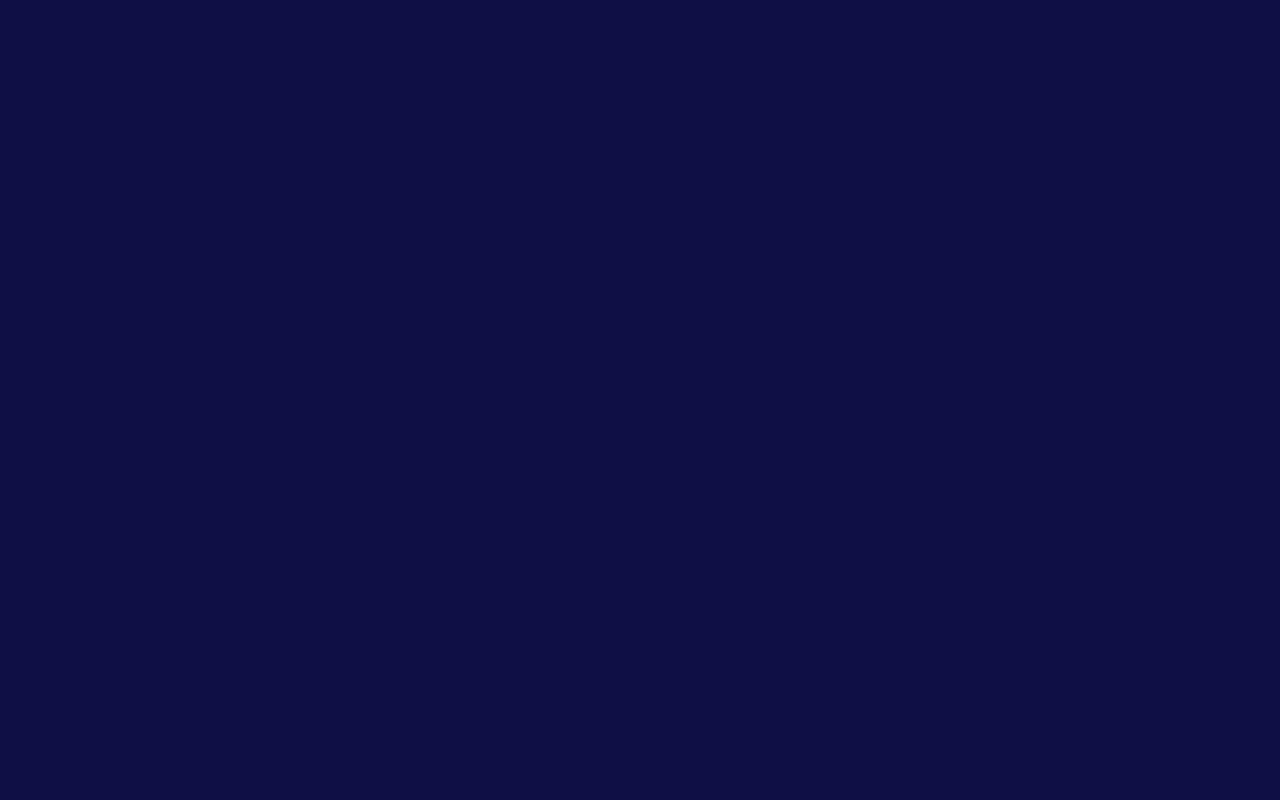
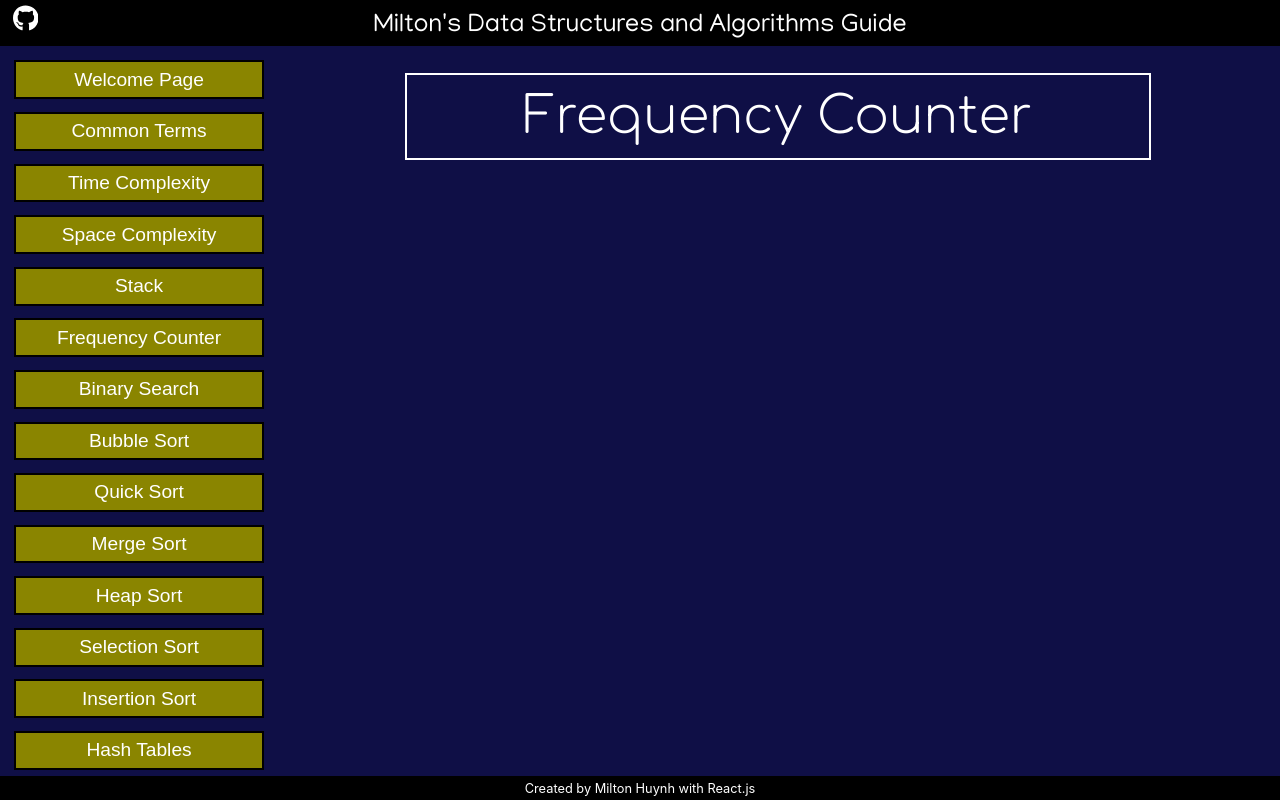
Before and after one commit to miltonhuynh/DSA-guide, a React (Create React App) app in the folder app/: page /DSA-guide/FrequencyCounter in a window 1280 px wide. Before the commit this address had no page. Built offline with nearby package versions, Linux system fonts and the light colour scheme; a web font is replaced by a local one.

Commit message:
Frequency counter page added

```diff
--- a/app/src/Components/Home.js
+++ b/app/src/Components/Home.js
@@ -6,7 +6,8 @@ export default function Home() {
       <div class="Concept_title">Welcome!</div>
       <div class="Concept_description">
         <div>This website is still under construction, feel free to visit every now and then to check my progress!</div><br></br>
-        <div>Data Structures and Algorithms is the way data is organized and manipulated. This topic shows up on interviews a lot and the concept learned will be valuable throughout a developer's career. I created this website to help myself and others break these concepts down and understand them better.</div><br/>
+        <div>Data Structures and Algorithms is the way data is organized and manipulated. This topic shows up on interviews a lot and the concepts will be valuable throughout a developer's career.</div><br/>
+        <div>This topic can be challenging and I created this website to help myself and others break these concepts down and understand them better.</div><br/>
         <div>If you have any questions, comments or suggestions, please contact me at miltonhuynh@gmail.com</div>
       </div>
     </div>
--- a/app/src/Components/Nav.js
+++ b/app/src/Components/Nav.js
@@ -11,6 +11,7 @@ export default function Nav() {
       <div class="Concept_Links" onClick={() => navigate("TimeComplexity")}>Time Complexity</div>
       <div class="Concept_Links" onClick={() => navigate("SpaceComplexity")}>Space Complexity</div>
       <div class="Concept_Links" onClick={() => navigate("Stack")}>Stack</div>
+      <div class="Concept_Links" onClick={() => navigate("FrequencyCounter")}>Frequency Counter</div>
       <div class="Concept_Links" onClick={() => navigate("BinarySearch")}>Binary Search</div>
       <div class="Concept_Links"  onClick={() => navigate("BubbleSort")}>Bubble Sort</div>
       <div class="Concept_Links"  onClick={() => navigate("QuickSort")}>Quick Sort</div>
--- /dev/null
+++ b/app/src/Concepts/FrequencyCounter.js
@@ -0,0 +1,9 @@
+import React from 'react'
+
+export default function FrequencyCounter() {
+  return (
+    <div class="Concept_page">
+    <div class="Concept_title">Frequency Counter</div>
+  </div>
+  )
+}
--- a/app/src/index.js
+++ b/app/src/index.js
@@ -20,6 +20,7 @@ import HeapSort from './Concepts/HeapSort';
 import TimeComplexity from './Concepts/TimeComplexity';
 import Definitions from './Concepts/Definitions';
 import SpaceComplexity from './Concepts/SpaceComplexity';
+import FrequencyCounter from './Concepts/FrequencyCounter';
 
 const root = ReactDOM.createRoot(document.getElementById('root'));
 root.render(
@@ -30,6 +31,7 @@ root.render(
         <Route path="/DSA-guide/TimeComplexity" element={<TimeComplexity />} />
         <Route path="/DSA-guide/SpaceComplexity" element={<SpaceComplexity />} />
         <Route path="/DSA-guide/Stack" element={<Stack />} />
+        <Route path="/DSA-guide/FrequencyCounter" element={<FrequencyCounter />} />
         <Route path="/DSA-guide/BinarySearch" element={<BinarySearch />} />
         <Route path="/DSA-guide/BubbleSort" element={<BubbleSort />} />
         <Route path="/DSA-guide/QuickSort" element={<QuickSort />} />
```
